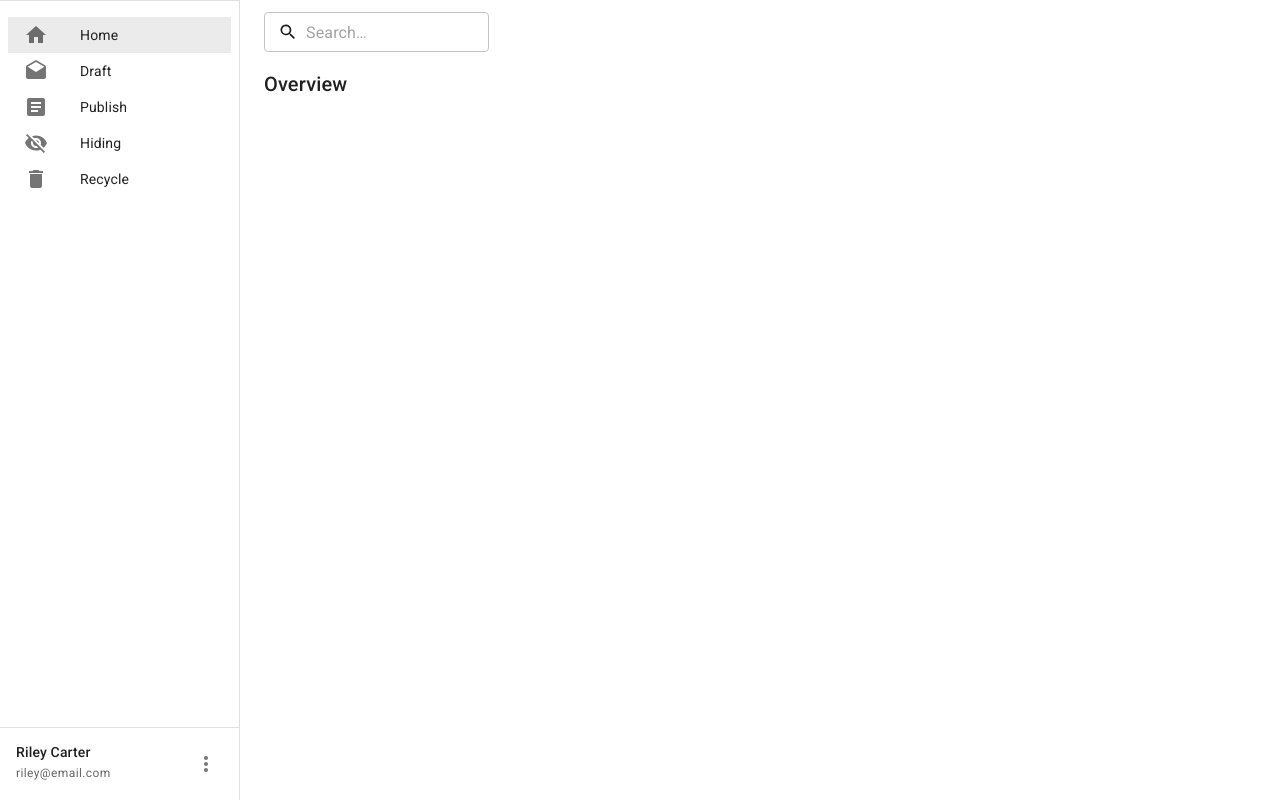
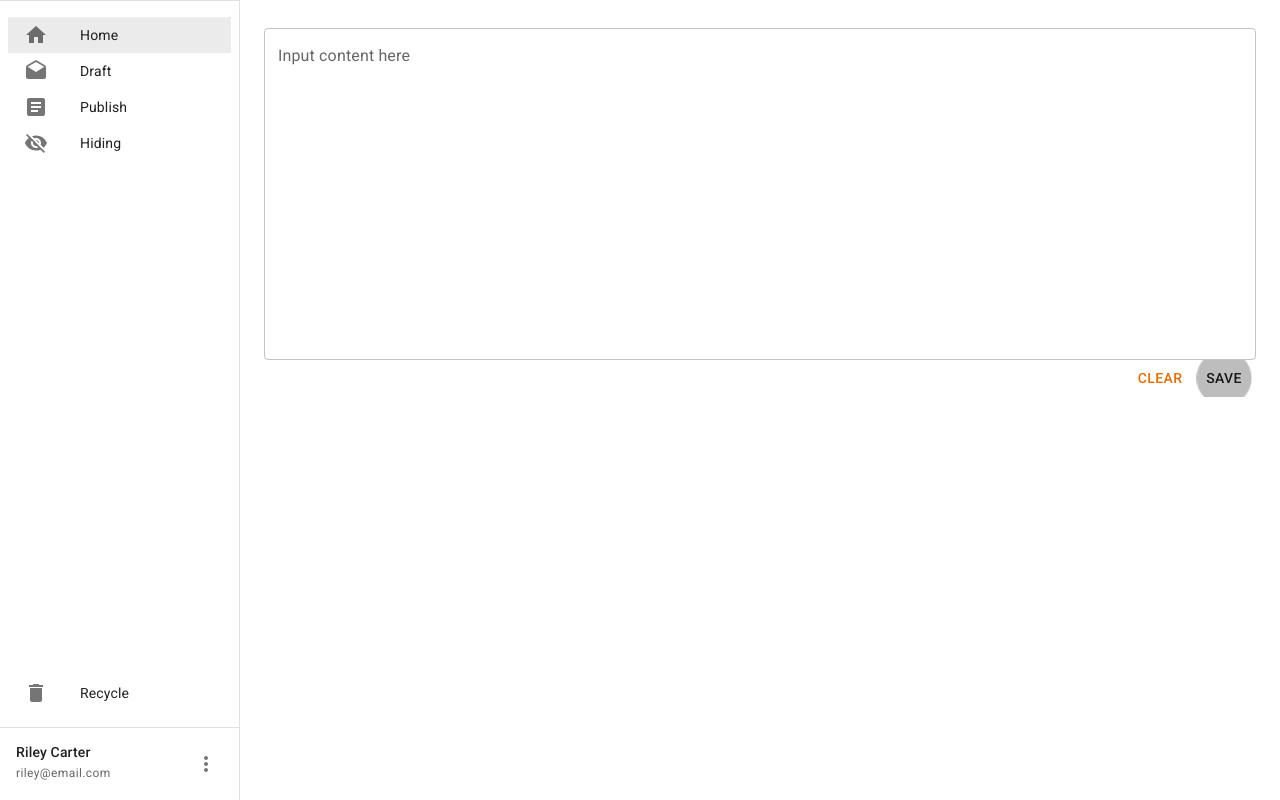
Before and after one commit to why41bg/aura-front, a React (Vite) app: page /console in a window 1280 px wide. Built offline with nearby package versions, Linux system fonts and the light colour scheme.

Commit message:
feature: create new content

```diff
--- a/src/pages/console/Console.jsx
+++ b/src/pages/console/Console.jsx
@@ -7,36 +7,41 @@ import AppNavbar from "./components/AppNavbar";
 import Header from "./components/Header";
 import SideMenu from "./components/SideMenu";
 import MainGrid from "./components/MainGrid";
+import NoteInputs from "./components/NoteInputs";
 
 import noteService from "../../services/noteService";
 
 const Console = () => {
   const [initNotes, setInitNotes] = React.useState([]);
   const [notesToDisplay, setNotesToDisplay] = React.useState([]);
-  const changeMainContent = (index) => {
-    if (index === 1) {
+  const [openInputs, setOpenInputs] = React.useState(true);
+  const changeMainContent = (text) => {
+    if (text === "Draft") {
       noteService.getAllDraft().then((notes) => {
         setInitNotes(notes);
         setNotesToDisplay(notes);
+        setOpenInputs(false);
       });
-    } else if (index === 2) {
+    } else if (text === "Publish") {
       noteService.getAllPublish().then((notes) => {
         setInitNotes(notes);
         setNotesToDisplay(notes);
+        setOpenInputs(false);
       });
-    } else if (index === 3) {
+    } else if (text === "Hiding") {
       noteService.getAllHidding().then((notes) => {
         setInitNotes(notes);
         setNotesToDisplay(notes);
+        setOpenInputs(false);
       });
-    } else if (index === 4) {
+    } else if (text === "Recycle") {
       noteService.getAllRecycle().then((notes) => {
         setInitNotes(notes);
         setNotesToDisplay(notes);
+        setOpenInputs(false);
       });
     } else {
-      setInitNotes([]);
-      setNotesToDisplay([]);
+      setOpenInputs(true);
     }
   };
   const filterNotes = (searchValue) => {
@@ -80,11 +85,17 @@ const Console = () => {
               pb: 5,
               mt: { xs: 8, md: 0 },
             }}>
-            <Header filterNotes={filterNotes} />
-            <MainGrid
-              data={notesToDisplay}
-              onDelete={onDelete}
+            <Header
+              filterNotes={filterNotes}
+              openInputs={openInputs}
             />
+            {openInputs && <NoteInputs />}
+            {!openInputs && (
+              <MainGrid
+                data={notesToDisplay}
+                onDelete={onDelete}
+              />
+            )}
           </Stack>
         </Box>
       </Box>
--- a/src/pages/console/components/Header.jsx
+++ b/src/pages/console/components/Header.jsx
@@ -2,7 +2,7 @@ import * as React from "react";
 import Stack from "@mui/material/Stack";
 import Search from "./Search";
 
-export default function Header({ filterNotes }) {
+export default function Header({ filterNotes, openInputs }) {
   return (
     <Stack
       direction="row"
@@ -18,7 +18,7 @@ export default function Header({ filterNotes }) {
       <Stack
         direction="row"
         sx={{ gap: 1 }}>
-        <Search filterNotes={filterNotes} />
+        {!openInputs && <Search filterNotes={filterNotes} />}
       </Stack>
     </Stack>
   );
--- a/src/pages/console/components/MenuContent.jsx
+++ b/src/pages/console/components/MenuContent.jsx
@@ -16,14 +16,15 @@ const mainListItems = [
   { text: "Draft", icon: <DraftsIcon /> },
   { text: "Publish", icon: <ArticleIcon /> },
   { text: "Hiding", icon: <VisibilityOffIcon /> },
-  { text: "Recycle", icon: <DeleteIcon /> },
 ];
 
+const secondaryListItems = [{ text: "Recycle", icon: <DeleteIcon /> }];
+
 export default function MenuContent({ changeMainContent }) {
-  const [selectedIndex, setSelectedIndex] = React.useState(0);
-  const handleListItemClick = (index) => {
-    setSelectedIndex(index);
-    changeMainContent(index);
+  const [selected, setSelected] = React.useState("Home");
+  const handleListItemClick = (text) => {
+    setSelected(text);
+    changeMainContent(text);
   };
 
   return (
@@ -35,8 +36,32 @@ export default function MenuContent({ changeMainContent }) {
             disablePadding
             sx={{ display: "block" }}>
             <ListItemButton
-              selected={selectedIndex === index}
-              onClick={() => handleListItemClick(index)}
+              selected={selected === item.text}
+              onClick={() => handleListItemClick(item.text)}
+              sx={{
+                "&.Mui-selected": {
+                  backgroundColor: "rgba(0, 0, 0, 0.08)",
+                },
+                "&.Mui-selected:hover": {
+                  backgroundColor: "rgba(0, 0, 0, 0.15)",
+                },
+              }}>
+              <ListItemIcon>{item.icon}</ListItemIcon>
+              <ListItemText primary={item.text} />
+            </ListItemButton>
+          </ListItem>
+        ))}
+      </List>
+
+      <List dense>
+        {secondaryListItems.map((item, index) => (
+          <ListItem
+            key={index}
+            disablePadding
+            sx={{ display: "block" }}>
+            <ListItemButton
+              selected={selected === item.text}
+              onClick={() => handleListItemClick(item.text)}
               sx={{
                 "&.Mui-selected": {
                   backgroundColor: "rgba(0, 0, 0, 0.08)",
--- /dev/null
+++ b/src/pages/console/components/NoteInputs.jsx
@@ -0,0 +1,50 @@
+import React, { useState } from "react";
+import Box from "@mui/material/Box";
+import Button from "@mui/material/Button";
+import TextField from "@mui/material/TextField";
+
+import noteService from "../../../services/noteService";
+
+const NoteInputs = () => {
+  const [content, setContent] = useState("");
+  return (
+    <Box
+      component="form"
+      sx={{ width: "100%", margin: "auto" }}
+      noValidate
+      autoComplete="off">
+      <div>
+        <TextField
+          id="content"
+          label="Input content here"
+          fullWidth
+          multiline
+          rows={13}
+          value={content}
+          onChange={(e) => setContent(e.target.value)}
+        />
+      </div>
+      <div style={{ display: "flex", justifyContent: "flex-end" }}>
+        <Button
+          autoFocus
+          color="warning"
+          onClick={() => {
+            setContent("");
+          }}>
+          clear
+        </Button>
+        <Button
+          autoFocus
+          color="inherit"
+          onClick={() => {
+            noteService.createNote(content);
+            setContent("");
+          }}>
+          save
+        </Button>
+      </div>
+    </Box>
+  );
+};
+
+export default NoteInputs;
--- a/src/services/noteService.jsx
+++ b/src/services/noteService.jsx
@@ -28,14 +28,14 @@ const getAllRecycle = async () => {
 
 const updateNoteContent = async (noteId, content) => {
   const response = await axios.put(NOTE_API_BASE_URL + "/content/" + noteId, {
-    update_content: content,
+    content: content,
   });
   return response.data.code === 100;
 };
 
 const updateNoteState = async (noteId, state) => {
   const response = await axios.put(NOTE_API_BASE_URL + "/state/" + noteId, {
-    update_state: state,
+    state: state,
   });
   return response.data.code === 100;
 };
@@ -45,4 +45,11 @@ const logicalDeleteNote = async (noteId) => {
   return response.data.code === 100;
 };
 
-export default { getAllPublish, getAllDraft, getAllHidding, getAllRecycle, updateNoteContent, updateNoteState, logicalDeleteNote };
+const createNote = async (content) => {
+  const response = await axios.post(NOTE_API_BASE_URL + "/", {
+    content: content,
+  });
+  return response.data.code === 100;
+};
+
+export default { getAllPublish, getAllDraft, getAllHidding, getAllRecycle, updateNoteContent, updateNoteState, logicalDeleteNote, createNote };
```
Also changed, not shown: src/pages/console/components/CustomDatePicker.jsx (deleted, +0 -71 lines).
